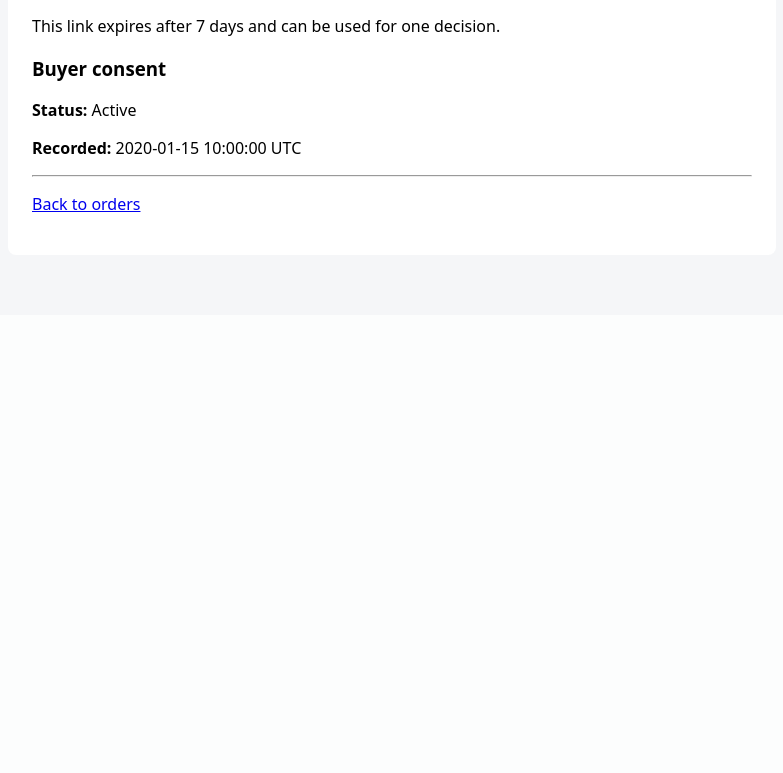
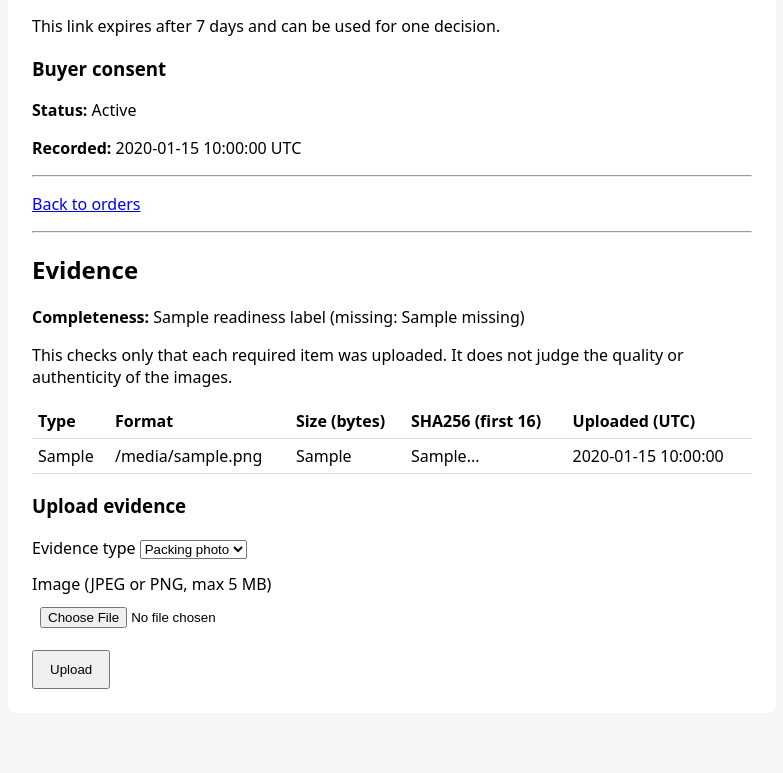
Before and after one commit to Iffeleen/ClearSettle-PYUSD, a Flask app: template app/templates/order_detail.html in a window 1280 px wide. Shown: the part 718-1491 px from the top of the page, without its empty margins (248-1031 px from the left). Before the commit the page ends 930 px from the top, so only its background shows below. Run offline with Flask 3, Linux system fonts and the light colour scheme; the template is opened without the code that fills it: most values are stand-ins (such as "Sample title", 1, 10 or a date in 2020).

Commit message:
Evidence upload form, route and readiness display

```diff
--- a/app/templates/order_detail.html
+++ b/app/templates/order_detail.html
@@ -148,4 +148,59 @@
     <a href="{{ url_for('orders.index') }}">Back to orders</a>
 </p>
 
+<hr>
+
+<h2>Evidence</h2>
+
+<p>
+    <strong>Completeness:</strong> {{ readiness_label }}
+    {% if missing %}
+        (missing: {{ missing | join(", ") }})
+    {% endif %}
+</p>
+
+<p>
+    This checks only that each required item was uploaded. It does not
+    judge the quality or authenticity of the images.
+</p>
+
+{% if evidence_items %}
+<table>
+  <tr>
+    <th>Type</th><th>Format</th><th>Size (bytes)</th>
+    <th>SHA256 (first 16)</th><th>Uploaded (UTC)</th>
+  </tr>
+  {% for e in evidence_items %}
+  <tr>
+    <td>{{ e.evidence_type }}</td>
+    <td>{{ e.file_type }}</td>
+    <td>{{ e.size_bytes }}</td>
+    <td>{{ e.sha256[:16] }}...</td>
+    <td>{{ e.uploaded_at.strftime("%Y-%m-%d %H:%M:%S") }}</td>
+  </tr>
+  {% endfor %}
+</table>
+{% else %}
+<p>No evidence uploaded yet.</p>
+{% endif %}
+
+<h3>Upload evidence</h3>
+
+<form method="POST"
+      action="{{ url_for('orders.upload_evidence', order_id=order._id) }}"
+      enctype="multipart/form-data">
+    <input type="hidden" name="csrf_token" value="{{ csrf_token }}">
+    <label>Evidence type
+        <select name="evidence_type" required>
+            <option value="packing_photo">Packing photo</option>
+            <option value="shipping_label">Shipping label</option>
+            <option value="delivery_proof">Delivery proof</option>
+        </select>
+    </label>
+    <label>Image (JPEG or PNG, max 5 MB)
+        <input type="file" name="file" accept="image/jpeg,image/png" required>
+    </label>
+    <button type="submit">Upload</button>
+</form>
+
 {% endblock %}
```
Also changed, not shown: app/routes/orders.py (+33 -0 lines), 1 other file.
